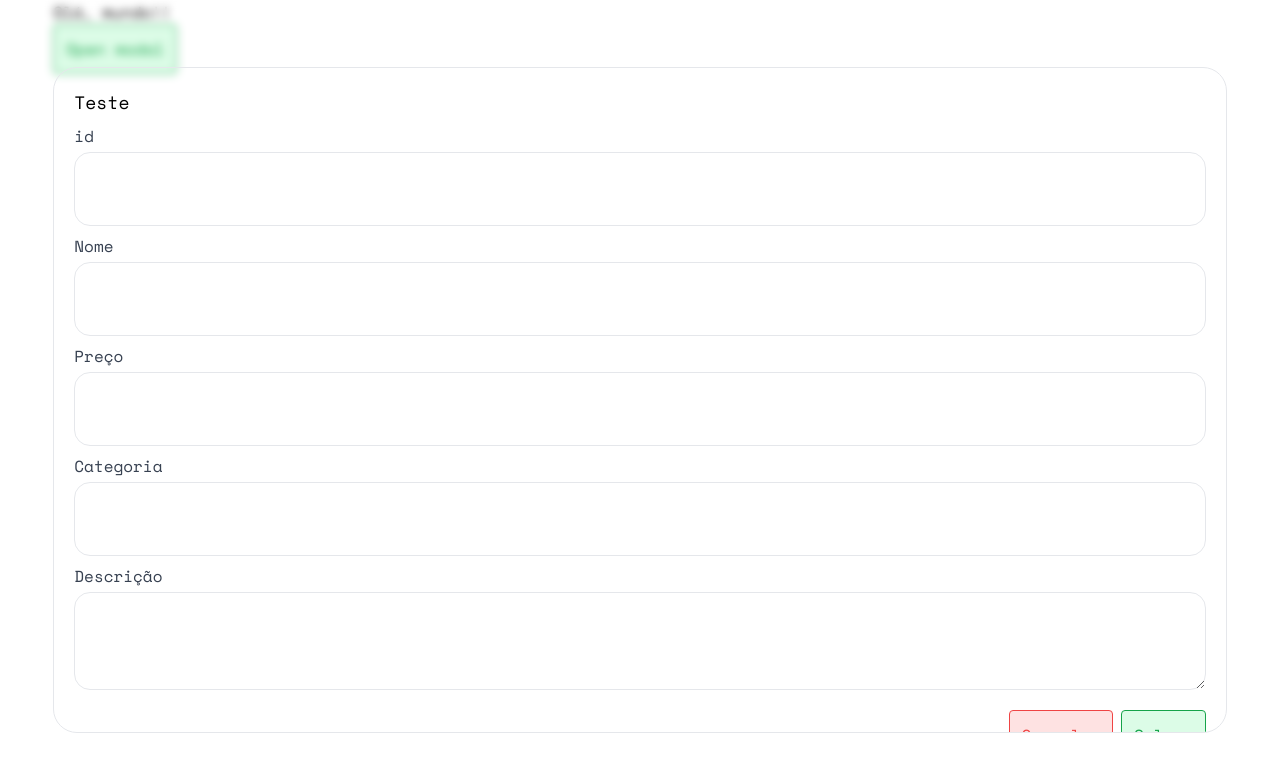
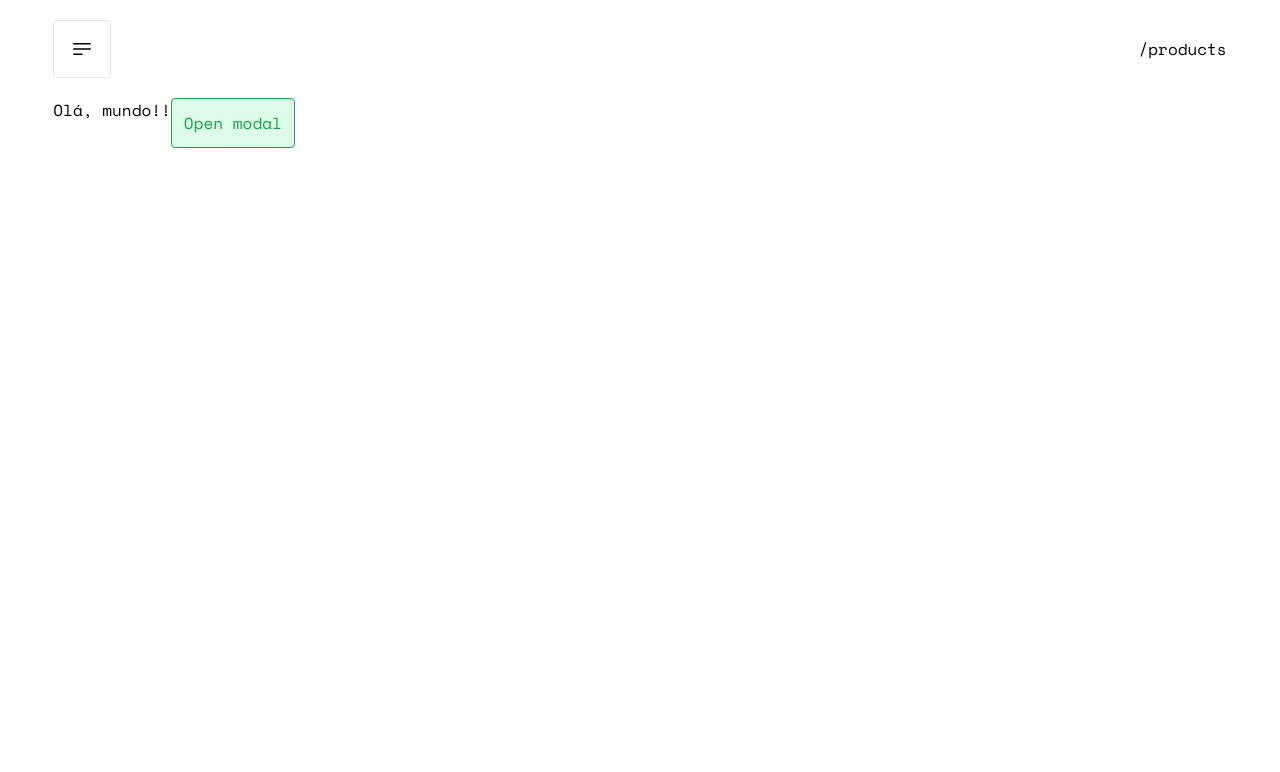
Before and after one commit to devHonorio/crud, a Next.js app: page /products in a window 1280 px wide. Shown: the top 772 px of the page. Built offline with nearby package versions, Linux system fonts and the light colour scheme.

Commit message:
Definine layout e estilo de navegação

```diff
--- a/app/layout.tsx
+++ b/app/layout.tsx
@@ -15,7 +15,7 @@ export default function RootLayout({
   children: React.ReactNode
 }) {
   return (
-    <html lang="en">
+    <html lang="pt-br">
       <body className={space_mono.className}>{children}</body>
     </html>
   )
--- a/app/page.tsx
+++ b/app/page.tsx
@@ -1,7 +1,9 @@
+import Layout from '@/components/Layout'
+
 export default function Home() {
   return (
-    <div>
+    <Layout>
       <h1>Sitema simples de gerenciamento de produtos, clientes e caixa</h1>
-    </div>
+    </Layout>
   )
 }
--- a/app/products/page.tsx
+++ b/app/products/page.tsx
@@ -26,7 +26,7 @@ const schema = z.object({
 export interface IFormValues extends z.infer<typeof schema> {}
 
 export default function Products() {
-  const [isOpen, setIsOpen] = useState(true)
+  const [isOpen, setIsOpen] = useState(false)
 
   const {
     register,
--- /dev/null
+++ b/components/Header/index.tsx
@@ -0,0 +1,18 @@
+'use client'
+
+import { Sheader } from './styles'
+
+export default function Header({
+  pathName = '',
+  children,
+}: {
+  pathName: string
+  children: React.ReactNode
+}) {
+  return (
+    <Sheader>
+      {children}
+      <p>{pathName}</p>
+    </Sheader>
+  )
+}
--- /dev/null
+++ b/components/Header/styles.ts
@@ -0,0 +1,21 @@
+import { Bars3BottomLeftIcon } from '@heroicons/react/24/outline'
+import tw from 'tailwind-styled-components'
+
+export const Sheader = tw.header`
+flex
+justify-between
+items-center
+py-5
+`
+
+export const StogleMenu = tw.button`
+p-4
+border
+rounded
+`
+
+export const SiconTogleMenu = tw(Bars3BottomLeftIcon)`
+text-black
+h-6
+w-6
+`
--- a/components/Layout/index.tsx
+++ b/components/Layout/index.tsx
@@ -1,5 +1,34 @@
-import { Swrap } from './styles'
+'use client'
+
+import { usePathname } from 'next/navigation'
+import Header from '../Header'
+import { Saside, SlinkAside, Smain, Swrap } from './styles'
+import { useState } from 'react'
+import { SiconTogleMenu, StogleMenu } from '../Header/styles'
 
 export default function Layout({ children }: { children: React.ReactNode }) {
-  return <Swrap>{children}</Swrap>
+  const pathName = usePathname()
+  const [isOpenToggleMenu, setIsOpenToggleMenu] = useState(false)
+  return (
+    <Swrap>
+      <Header pathName={pathName}>
+        <StogleMenu onClick={() => setIsOpenToggleMenu(!isOpenToggleMenu)}>
+          <SiconTogleMenu />
+        </StogleMenu>
+      </Header>
+
+      <Smain>
+        <Saside data-isOpen={isOpenToggleMenu}>
+          <SlinkAside href="/" data-pathName={pathName === '/'}>
+            Home
+          </SlinkAside>
+          <SlinkAside href="products" data-pathName={pathName === '/products'}>
+            Produtos
+          </SlinkAside>
+        </Saside>
+
+        {children}
+      </Smain>
+    </Swrap>
+  )
 }
--- a/components/Layout/styles.ts
+++ b/components/Layout/styles.ts
@@ -1,6 +1,34 @@
+import Link from 'next/link'
 import tw from 'tailwind-styled-components'
 
 export const Swrap = tw.div`
 w-11/12
 mx-auto
 `
+
+export const Smain = tw.main`
+flex
+flex-1
+`
+
+export const Saside = tw.aside`
+flex
+flex-col
+w-80
+border-r
+pr-5
+absolute
+bg-white
+h-screen
+gap-5
+data-[isOpen=false]:hidden
+`
+
+export const SlinkAside = tw(Link)`
+self-stretch
+border
+rounded
+p-5
+data-[pathName=true]:bg-black
+data-[pathName=true]:text-white
+`
--- a/package.json
+++ b/package.json
@@ -10,6 +10,7 @@
     "server": "json-server --watch db.json --port 3001"
   },
   "dependencies": {
+    "@heroicons/react": "^2.1.1",
     "@hookform/resolvers": "^3.3.3",
     "axios": "^1.6.2",
     "next": "14.0.4",
```
Also changed, not shown: @temporario.tsx (added, +51 -0 lines), 1 other file (tests, documents, lock files or other folders).
